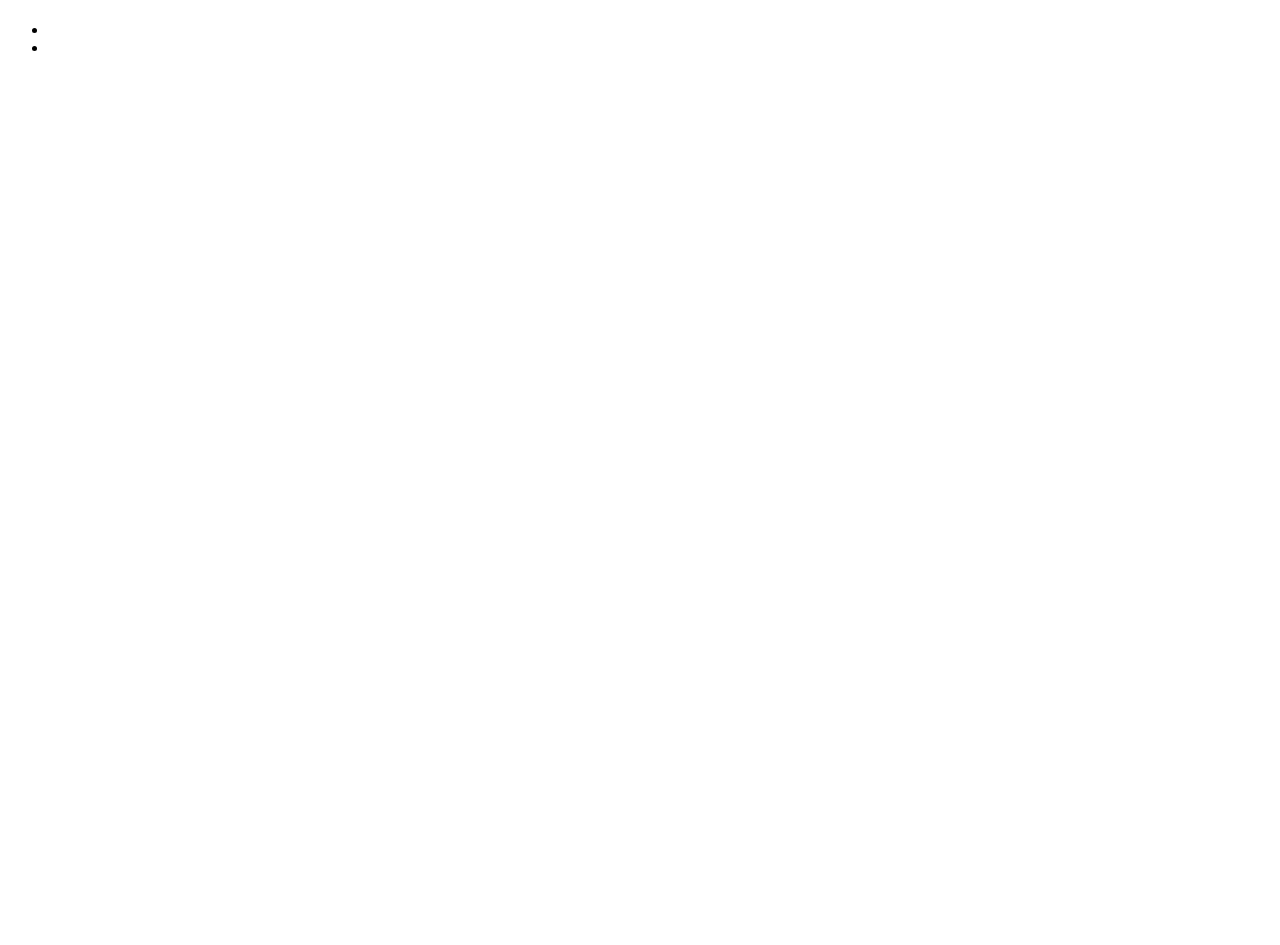
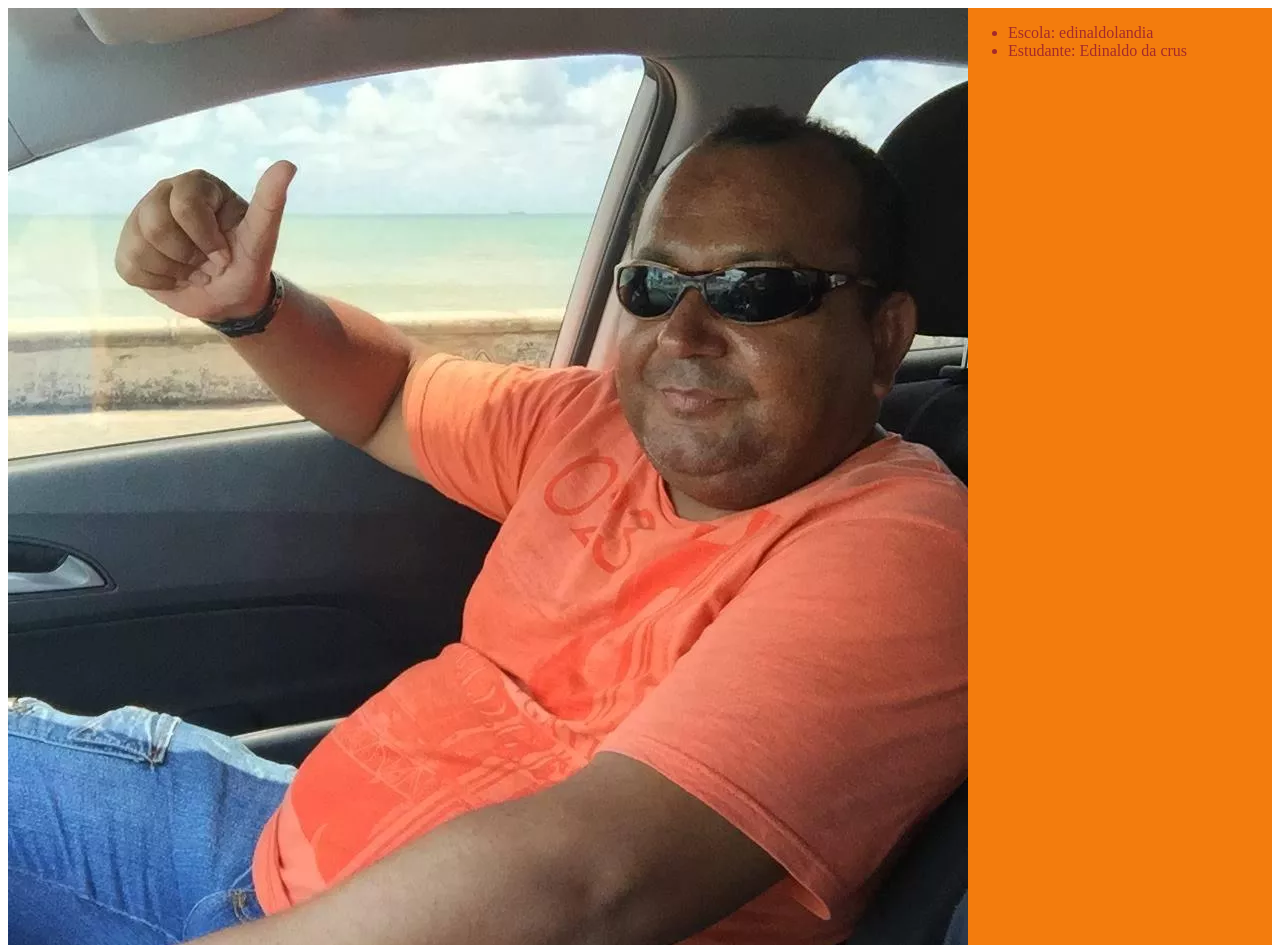
Before and after one commit to Luis838e/2b, a plain HTML site: page index.html in a window 1280 px wide. Shown: the top 945 px of the page. Before the commit the page ends 800 px from the top, so only its background shows below. Drawn offline with Linux system fonts and the light colour scheme.

Commit message:
Add files via upload
feito com imagem de edinaldo

```diff
--- a/index.html
+++ b/index.html
@@ -1,20 +1,19 @@
-<!DOCTYPE html>
 <html lang="en">
 <head>
     <meta charset="UTF-8">
     <meta http-equiv="X-UA-Compatible" content="IE=edge">
     <meta name="viewport" content="width=device-width, initial-scale=1.0">
     <title>Document</title>
+    <link rel="stylesheet" href="style.css">
 </head>
 <body>
-    <header>
+    <header class="rodolfo">
+        <img class="rodolfo-edinaldo" src="edinaldo.jpeg">
+        <ul class="rodolfo-lista">
+            <li class="rodolfo-lista-item">Escola: edinaldolandia</li>
+            <li class="rodolfo-lista-item">Estudante: Edinaldo da crus</li>
+        </ul>
+    </header>
 
-    <h1></h1>
-    <ul>
-      <li></li>
-      <li></li>
-    </ul>
-
-    </header>
 </body>
 </html>
--- /dev/null
+++ b/style.css
@@ -0,0 +1,5 @@
+.rodolfo{
+    background-color: rgb(243, 124, 13);
+    display: flex;
+    color: brown;
+}
```
Also changed, not shown: edinaldo.jpeg (added).
